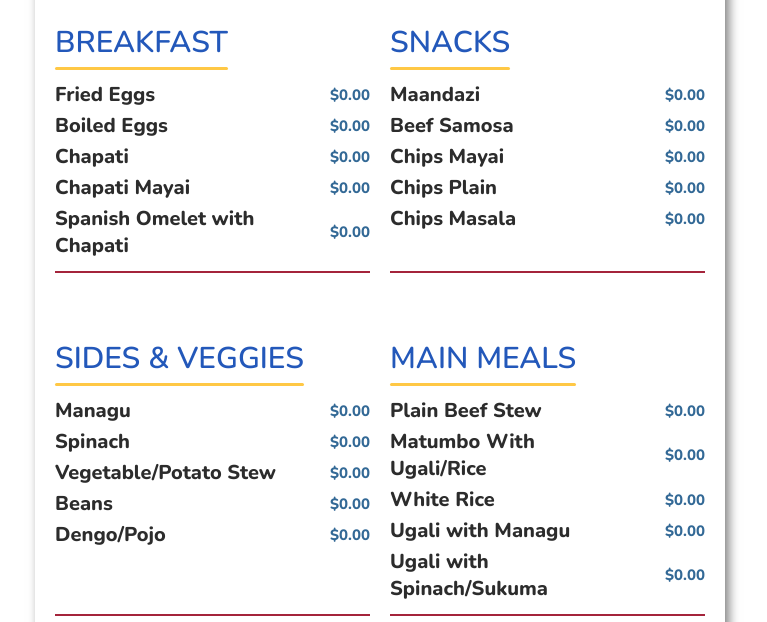
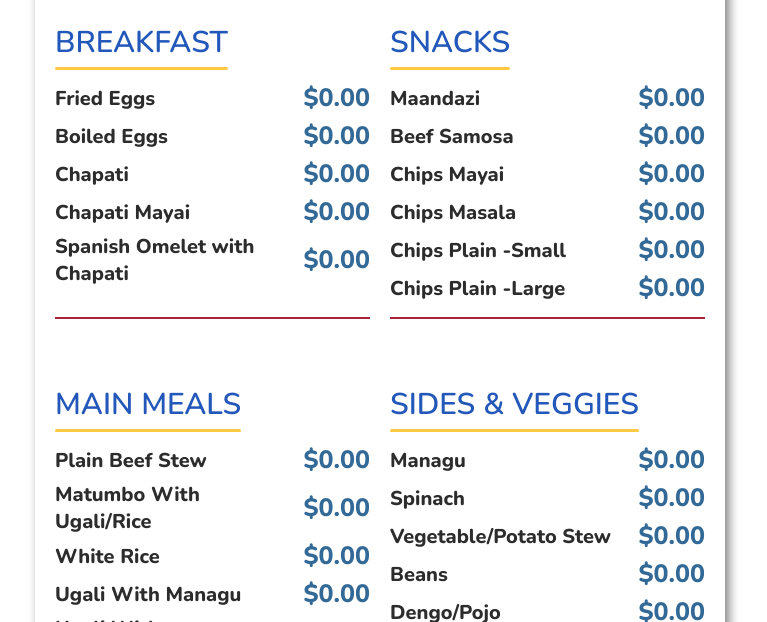
Before and after one commit to abdinasirhassan360-web/IUK-Cafeteria-Menu, a plain HTML site: page index.html in a window 1280 px wide. Shown: the part 153-775 px from the top of the page, without its empty margins (260-1027 px from the left). Drawn offline with nearby package versions, Linux system fonts and the light colour scheme.

Commit message:
PRICE FONT INCREASE

```diff
--- a/index.html
+++ b/index.html
@@ -38,10 +38,19 @@
             <article class="item"><p class="dessert">Maandazi</p><p class="price">$0.00</p></article>
             <article class="item"><p class="dessert">Beef Samosa</p><p class="price">$0.00</p></article>
             <article class="item"><p class="dessert">Chips Mayai</p><p class="price">$0.00</p></article>
-            <article class="item"><p class="dessert">Chips Plain</p><p class="price">$0.00</p></article>
             <article class="item"><p class="dessert">Chips Masala</p><p class="price">$0.00</p></article>
+            <article class="item"><p class="dessert">Chips Plain -Small</p><p class="price">$0.00</p></article>
+            <article class="item"><p class="dessert">Chips Plain -Large</p><p class="price">$0.00</p></article>
+
           </section>
-
+          <section>
+            <h2>MAIN MEALS</h2>
+            <article class="item"><p class="main">Plain Beef Stew</p><p class="price">$0.00</p></article>
+            <article class="item"><p class="main">Matumbo With Ugali/Rice</p><p class="price">$0.00</p></article>
+            <article class="item"><p class="main">White Rice</p><p class="price">$0.00</p></article>
+            <article class="item"><p class="main">Ugali With Managu</p><p class="price">$0.00</p></article>
+            <article class="item"><p class="main">Ugali With Spinach/Sukuma</p><p class="price">$0.00</p></article>
+          </section>
           <section>
             <h2>SIDES & VEGGIES</h2>
             <article class="item"><p class="appetizer">Managu</p><p class="price">$0.00</p></article>
@@ -49,15 +58,6 @@
             <article class="item"><p class="appetizer">Vegetable/Potato Stew</p><p class="price">$0.00</p></article>
             <article class="item"><p class="appetizer">Beans</p><p class="price">$0.00</p></article>
             <article class="item"><p class="appetizer">Dengo/Pojo</p><p class="price">$0.00</p></article>
-          </section>
-
-          <section>
-            <h2>MAIN MEALS</h2>
-            <article class="item"><p class="main">Plain Beef Stew</p><p class="price">$0.00</p></article>
-            <article class="item"><p class="main">Matumbo With Ugali/Rice</p><p class="price">$0.00</p></article>
-            <article class="item"><p class="main">White Rice</p><p class="price">$0.00</p></article>
-            <article class="item"><p class="main">Ugali with Managu</p><p class="price">$0.00</p></article>
-            <article class="item"><p class="main">Ugali with Spinach/Sukuma</p><p class="price">$0.00</p></article>
           </section>
           <section>
   <h2>HOT BEVERAGES</h2>
--- a/styles.css
+++ b/styles.css
@@ -154,7 +154,7 @@ p {
   flex: 0 0 60px;
   text-align: right;
   color: #336996; /* keep accent color for prices */
-  font-size: 15px;
+  font-size: 25px;
   font-weight: 1000;
 }
 
```
